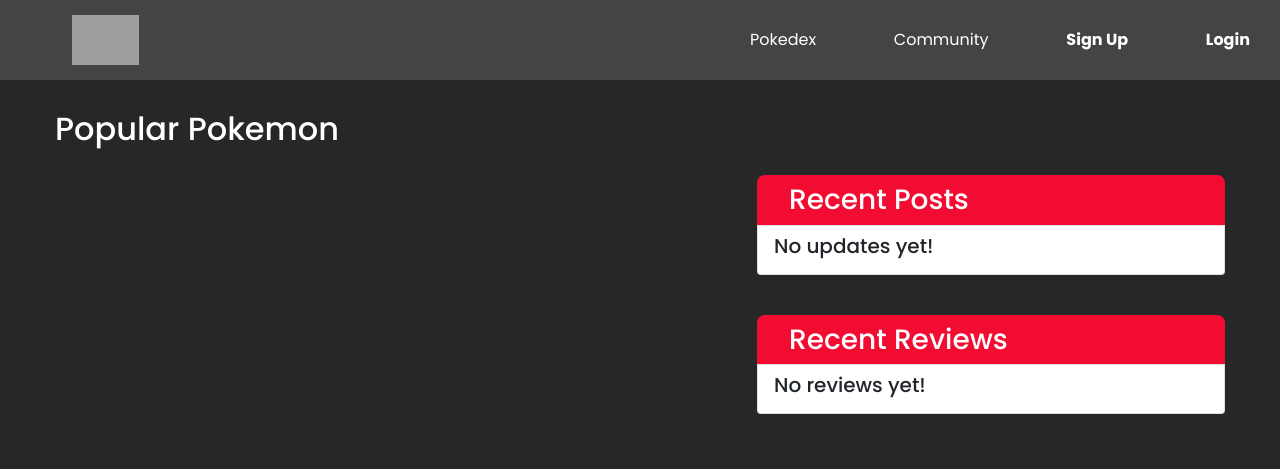
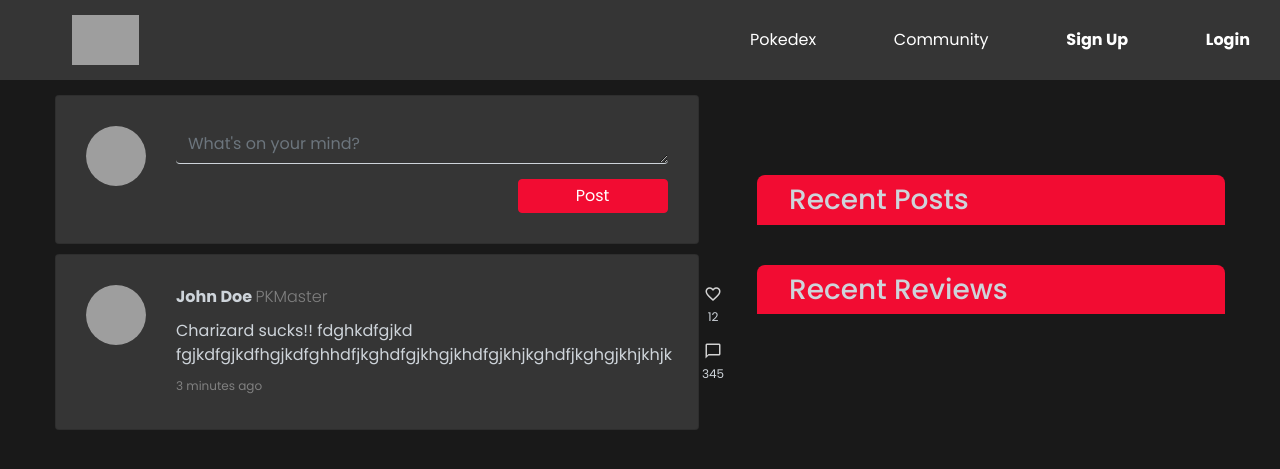
Before and after one commit to ninjaguydan/dexapp_DJANGO, a Django app: template main_app/templates/index.html in a window 1280 px wide. Shown: the top 469 px of the page. Run offline with Django 3.2, Linux system fonts and the light colour scheme; the template is opened without the code that fills it, so the values that code supplies are empty; some libraries are stand-ins or nearby versions; grey boxes are pictures that could not be loaded.

Commit message:
reworked home page left column

```diff
--- a/main_app/static/style.css
+++ b/main_app/static/style.css
@@ -2,13 +2,14 @@
 * {
     /* outline: 1px dotted magenta; */
     --primary: #F20C32;
-    --secondary: #272727;
+    --secondary: #191919;
     --third: #009DF1;
-    --fourth:#444444;
+    --fourth:#353535;
+    --fifth: #ced4da;
 }
 body {
     font-family: 'Poppins', sans-serif;
-    color: white;
+    color: var(--fifth);
     background-color: var(--secondary);
     position: relative;
 
@@ -26,14 +27,27 @@ a {
 .bold {
     font-weight: 700;
 }
+.time {
+    color: gray;
+    font-size: .75rem;
+}
+.wrapper {
+    padding: 15px;
+}
+/* Button Styles */
 .btn-container {
-    margin-top: 30px;
+    margin-top: 15px;
     text-align: right;
 }
 .btn {
-    padding: .5rem 1rem;
+    padding: .25rem 1rem;
     width: 100%;
     margin-bottom: 15px;
+    text-align: center;
+}
+.btn-post {
+    margin: 0;
+    max-width: 150px;
 }
 .btn-primary {
     background-color: var(--primary);
@@ -49,6 +63,23 @@ a {
 .btn-secondary {
     background-color: transparent;
 }
+/* Form Styles */
+.form-control:focus {
+    border-color: #e58494;
+    box-shadow: 0 0 0 0.25rem rgb(253 49 88 / 25%);
+}
+.form-control-custom {
+    background-color: transparent;
+    border: none;
+    border-bottom: 1px solid var(--fifth);
+}
+    .form-control-custom:focus {
+        color: var(--fifth);
+        box-shadow: none;
+        border-color: none;
+        background-color: transparent;
+    }
+
 
 /*------ Top Navigation Styles ------*/
 .main {
@@ -168,18 +199,13 @@ a {
     background-color: var(--secondary);
     border-radius: 50%;
 } */
-.wrapper {
-    padding: 15px;
-}
-.wrapper h2 {
+
+/* .wrapper h2 {
     margin-top: 15px;
     margin-bottom: 30px;
     text-align: center;
-}
-.form-control:focus {
-    border-color: #e58494;
-    box-shadow: 0 0 0 0.25rem rgb(253 49 88 / 25%);
-}
+} */
+
 
 /* .card {
     background-color: var(--fourth);
@@ -344,7 +370,7 @@ a {
 } */
 
 
-.team {
+/* .team {
     display: grid;
     text-align: center;
     grid-template-columns: 1fr 1fr;
@@ -373,7 +399,7 @@ a {
     position: absolute;
     z-index: 99;
     top: 0;
-    /* left: 5%; */
+    left: 5%;
     transform: translateX(-50%);
     width: 100%;
     max-width: 500px;
@@ -448,7 +474,7 @@ a {
 }
     a.likes:hover {
         color: var(--primary);
-    }
+    } */
 
 /*-------------------- At 450px --------------------*/
 @media only screen and (min-width: 450px) {
@@ -526,8 +552,9 @@ a {
             .main-nav a:hover {
                 color: var(--third);
             }
-        .main-nav .comments-user-img {
+        .main-nav .user-img {
             width: 40px;
+            height: 40px;
             margin-right: 10px;
         }
         .main-nav .material-icons {
@@ -550,6 +577,7 @@ a {
         }
         .notification {
             background-color: var(--primary);
+            color: white;
             border-radius: 50%;
             width: 20px;
             height: 20px;
@@ -585,6 +613,52 @@ a {
         }
     .dropdown-menu-dark {
         background-color: var(--fourth);
+    }
+    /* Card Styles */
+    .card {
+        display: flex;
+        flex-direction: row;
+        background-color: var(--fourth);
+        border-radius: .25rem;
+        padding: 30px;
+        margin-bottom: 3px;
+    }
+        .card-item {
+            margin-right: 30px;
+            display: flex;
+            flex-direction: column;
+        }
+        .card-item p {
+            margin-bottom: 10px;
+            flex-wrap: wrap;
+            overflow-wrap: break-word;
+            word-wrap: break-word;
+            /* hyphens: auto; */
+            }
+            .card-item p:last-child {
+                margin-bottom: 0;
+            }
+            .card-item span {
+                font-weight: 300;
+                color: gray;
+            }
+        .card-item-icons {
+            font-size: 0.75em;
+            text-align: center;
+            margin-left: auto;
+        }
+            .card-item-icons .material-icons {
+                font-size: 18px;
+            }
+        .card form {
+            width: 100%;
+        }
+
+    .user-img {
+        width: 60px;
+        height: 60px;
+        border-radius: 50%;
+        background-color: var(--secondary);
     }
 
 
--- a/main_app/templates/base.html
+++ b/main_app/templates/base.html
@@ -48,7 +48,7 @@
                     <a href=""><i class="material-icons">notifications</i></a>
                     <div class="notification">10</div></li>
                 <li class="bold">
-                    <a href="/profile/{{user.id}}"><img src="{% static '' %}img/default-profiles/{{user.default_img}}.png" alt="profile pic" class="comments-user-img"></a>
+                    <a href="/profile/{{user.id}}"><img src="{% static '' %}img/default-profiles/{{user.default_img}}.png" alt="profile pic" class="user-img"></a>
                     <span>{{user.username}} <i class="material-icons">arrow_drop_down</i></span>
                 </li>
             {% else %}
--- a/main_app/templates/index.html
+++ b/main_app/templates/index.html
@@ -1,5 +1,9 @@
 {% extends 'base.html' %}
 {% load static %}
+
+{% block style %}
+    <link rel="stylesheet" href="{% static 'index.css' %}">
+{% endblock %}
 
 {% block js %}
     <script src="{% static 'pkmn.js' %}" defer></script>
@@ -10,80 +14,51 @@
 
 <!------------------------ Body ------------------------>
 {% block content %}
+
+<!-- Left column content -->
 <div class="column">
-    <h2>Popular Pokemon</h2>
-    <div class="card-grid">
-        {% for pkmn in all_pokemon %}
-        <a href="/{{pkmn.id}}">
-            <div class="card">
-                <h3>#{{pkmn.id}}</h3>
-                <img src="{{pkmn.art_url}}" alt="{{pkmn.name}}'s official art">
-                <h2>{{pkmn.name}}</h2>
+    <!-- Post Form -->
+    <div class="card">
+        <img src="{% static '' %}img/default-profiles/{{user.default_img}}.png" alt="profile pic" class="card-item user-img">
+        <form action="" method="POST">
+            {% csrf_token %}
+            <textarea class="form-control form-control-custom" name="post" rows="1" placeholder="What's on your mind?"></textarea>
+            <div class="btn-container">
+                <button class="btn btn-primary btn-post">Post</button>
             </div>
-        </a>
-        {% endfor %}
-    </div><!-- card-grid -->
-</div><!-- column -->
+        </form>
+    </div>
+    <!-- Timeline Feed -->
+    <div class="card">
+        <img src="{% static '' %}img/default-profiles/{{user.default_img}}.png" alt="profile pic" class="card-item user-img">
+        <div class="card-item">
+            <p class="bold">John Doe <span>PKMaster</span></p>
+            <p>Charizard sucks!! fdghkdfgjkd fgjkdfgjkdfhgjkdfghhdfjkghdfgjkhgjkhdfgjkhjkghdfjkghgjkhjkhjk</p>
+            <p class="time">3 minutes ago</p>
+        </div>
+        <div class="card-item-icons">
+            <a href=""><i class="material-icons">favorite_border</i></a>
+            <p>12</p>
+            <a href=""><i class="material-icons">chat_bubble_outline</i></a>
+            <p>345</p>
+        </div>
+    </div>
+</div>
 
 
-<!-- Recent Posts -->
 <div class="column feed">
     <ul class="list-group">
         <li class="list-group-head">
             <h3>Recent Posts</h3>
         </li>
-        {% for post in posts reversed %}
-        <li class="list-group-item">
-            <div class="comment-head">
-                <img src="{% static '' %}img/default-profiles/{{post.added_by.default_img}}.png" alt="profile pic" class="comments-user-img">
-                <div>
-                    <a href="/profile/{{post.added_by.id}}"><h5>{{post.added_by.username}}</h5></a>
-                    <small>{{post.created_at | timesince}} ago</small>
-                </div>
-                <!-- Likes and Like Counter -->
-                {% if "userid" not in request.session %}
-                <span class="likes">&#10084; {{post.likes.all|length}}</span>
-                {% elif user not in post.likes.all %}
-                <a href="/profile/{{post.id}}/like_post" class="likes">&#10084; {{post.likes.all|length}}</a>
-                {% else %}
-                <a href="/profile/{{post.id}}/unlike_post" class="likes" style="color: #009DF1;">&#10084; {{post.likes.all|length}}</a>
-                {% endif %}
-            </div>
-            <p>{{post.content}}</p>
-            <span class="comment-count">
-                {% if not post.comments.all|length %}
-                    <!-- Display Nothing -->
-                {% elif post.comments.all|length == 1 %}
-                    {{post.comments.all|length}} Comment
-                {% else %}
-                {{post.comments.all|length}} Comments
-                {% endif %}
-            </span>
-        </li>
-        {% empty %}
-        <li class="list-group-item">
-            <h5>No updates yet!</h5>
-        </li>
-        {% endfor %}
+
     </ul>
 
     <ul class="list-group">
         <li class="list-group-head">
             <h3>Recent Reviews</h3>
         </li>
-        {% for review in reviews reversed %}
-        <li class="list-group-item">
-            <a href="/{{review.pkmn.id}}"><h5>{{review.pkmn.name | title}}</h5></a>
-            <span class="n{{review.rating}} star"></span>
-            <p>{{review.content}}
-            </p>
-            <p><a href="/profile/{{review.added_by.id}}">{{review.added_by.username}}</a>  <small>{{review.created_at | timesince}} ago</small></p>
-        </li>
-        {% empty %}
-        <li class="list-group-item">
-            <h5>No reviews yet!</h5>
-        </li>
-        {% endfor %}
+
     </ul>
 </div>
 
```
Also changed, not shown: main_app/static/index.css (added).
